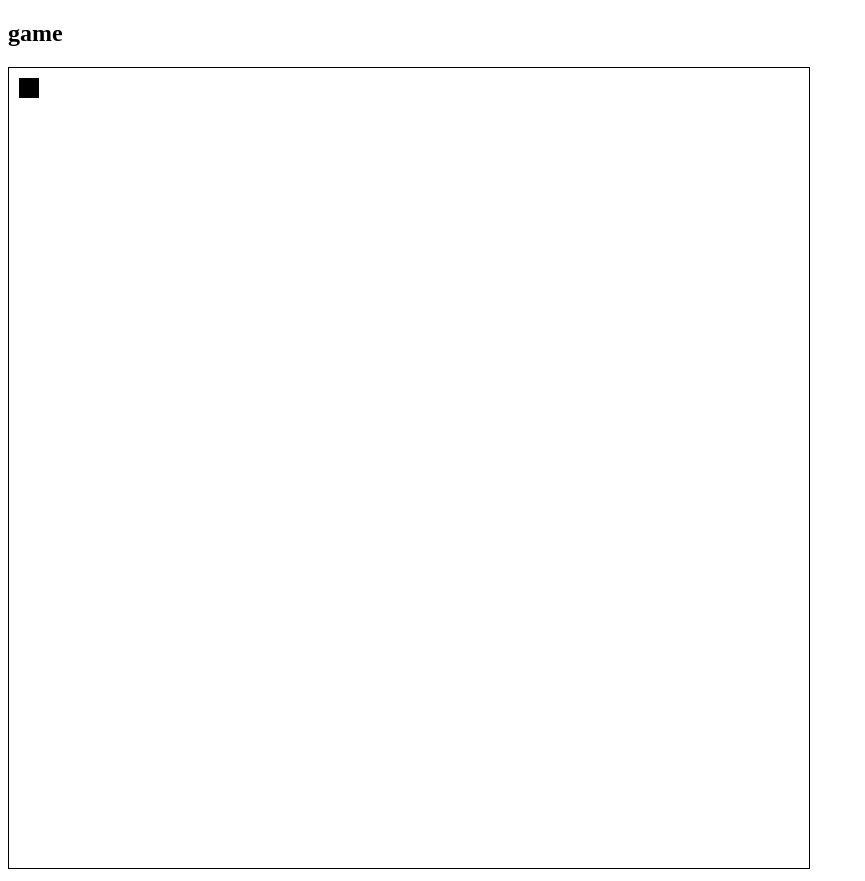
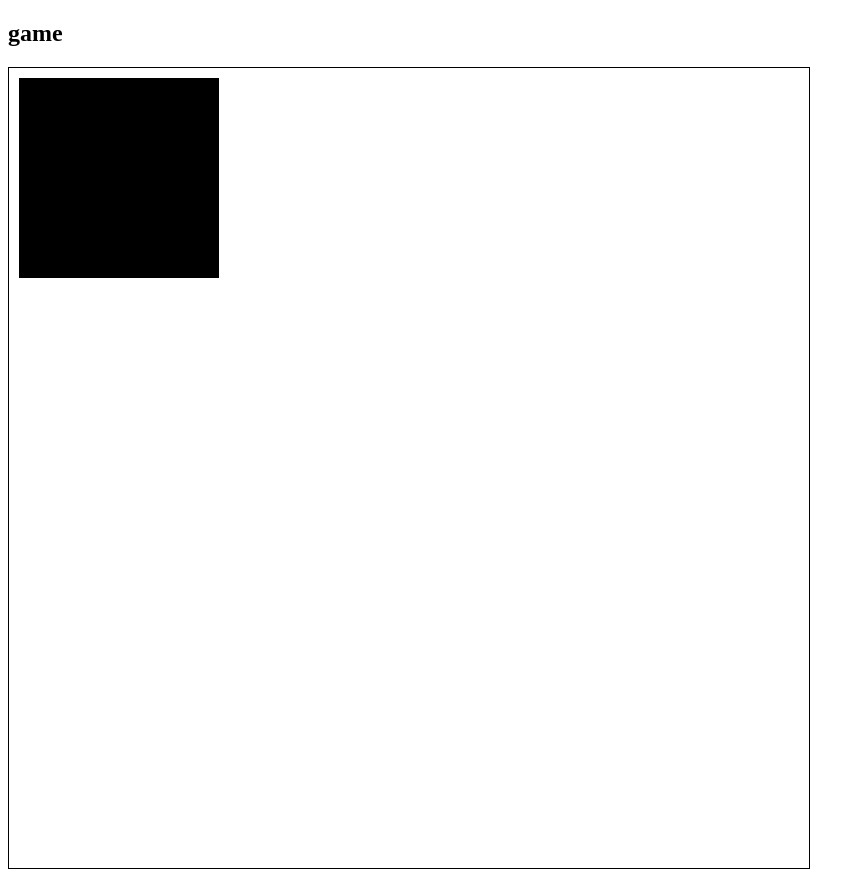
Before and after one commit to StudioKrok/froggerbot, a website: page public/index.html in a window 1280 px wide. Shown: the whole page, without its empty margins (0-865 px from the left). Drawn offline with Linux system fonts and the light colour scheme.

Commit message:
implements simple keyMapper

```diff
--- a/public/index.html
+++ b/public/index.html
@@ -9,6 +9,7 @@
     <h2>game</h2>
     <canvas id="myCanvas" width="800" height="800" style="border:1px solid #000000;">
     </canvas>
+    <script src='keyMapper.js'></script>
     <script src='main.js'></script>
   </body>
 </html>
--- /dev/null
+++ b/public/keyMapper.js
@@ -0,0 +1,40 @@
+var KEYS = {
+  LEFT:1,
+  UP:2,
+  RIGHT:4,
+  DOWN:8,
+  SPACE:16,
+  ENTER:32,
+}
+var keyMapper = (function(){
+  var keyMap = 0;
+  var keys = {
+    '37': KEYS.LEFT,
+    '38': KEYS.UP,
+    '39': KEYS.RIGHT,
+    '40': KEYS.DOWN,
+    '32': KEYS.SPACE,
+    '13': KEYS.ENTER
+  }
+  var listener = function(){};
+
+  document.addEventListener('keydown', function(e){
+    var key = e.keyCode|| e.which;
+    if(keys[key]){
+      listener(keys[key]);
+      e.preventDefault();
+    }
+  });
+
+  document.addEventListener('keyup',  function(e){
+    var key = e.keyCode ? e.keyCode : e.which;
+    if(keyMap&keys[key]){
+      e.preventDefault();
+    }
+  });
+  return{
+    setKeyListener: function(newListener){
+      listener = newListener;
+    }
+  }
+})();
--- a/public/main.js
+++ b/public/main.js
@@ -2,4 +2,19 @@ var canvas = document.getElementById('myCanvas');
 
 var context = canvas.getContext('2d');
 
-context.fillRect(10,10,20,20);
+context.fillRect(10,10,200,200);
+
+var colors = {
+  '1': 'green',
+  '2': 'red',
+  '4': 'yellow',
+  '8': 'black',
+  '16': 'magenta',
+  '32': 'white'
+};
+
+keyMapper.setKeyListener(function(key){
+  console.log(key);
+  context.fillStyle = colors[key];
+  context.fillRect(14,14,200,200);
+});
```
